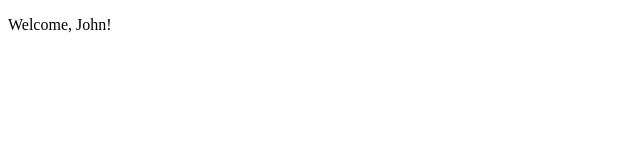
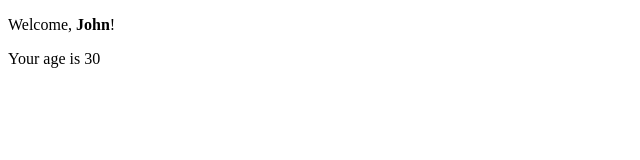
Before and after one commit to ver-sim/REACT, a React (Vite) app in the folder props/: page / in a window 1280 px wide. Shown: the top 160 px of the page, without its empty margins (0-640 px from the left). Built offline with nearby package versions, Linux system fonts and the light colour scheme.

Commit message:
hello + age

```diff
--- a/props/src/App.jsx
+++ b/props/src/App.jsx
@@ -3,7 +3,7 @@
 export function App() {
     return (
         <div>
-            <Welcome name="John" />
+            <Welcome name="John" age={30}/>
         </div>
     );
 }
--- a/props/src/Hello.jsx
+++ b/props/src/Hello.jsx
@@ -1,3 +1,9 @@
-export function Welcome({ name }) {
-    return <p>Welcome, {name}!</p>;
+// eslint-disable-next-line react/prop-types
+export function Welcome({ name, age }) {
+    return (
+        <div>
+            <p>Welcome, <strong>{name}</strong>!</p>
+            <p>Your age is {age}</p>
+        </div>
+    );
 }
```
